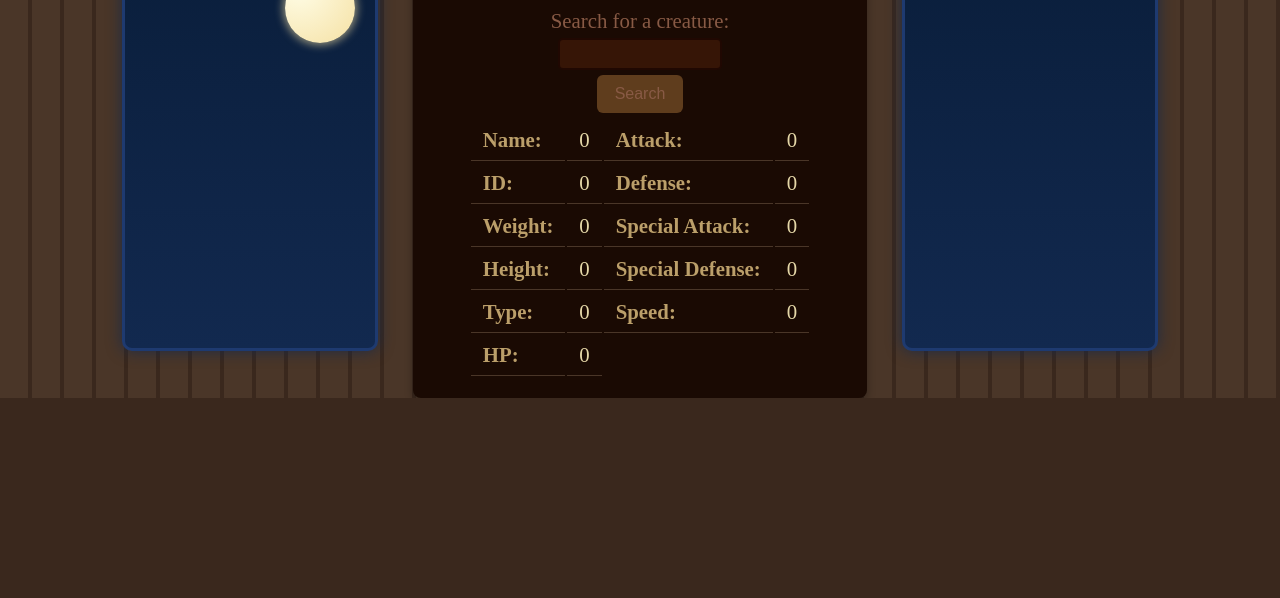
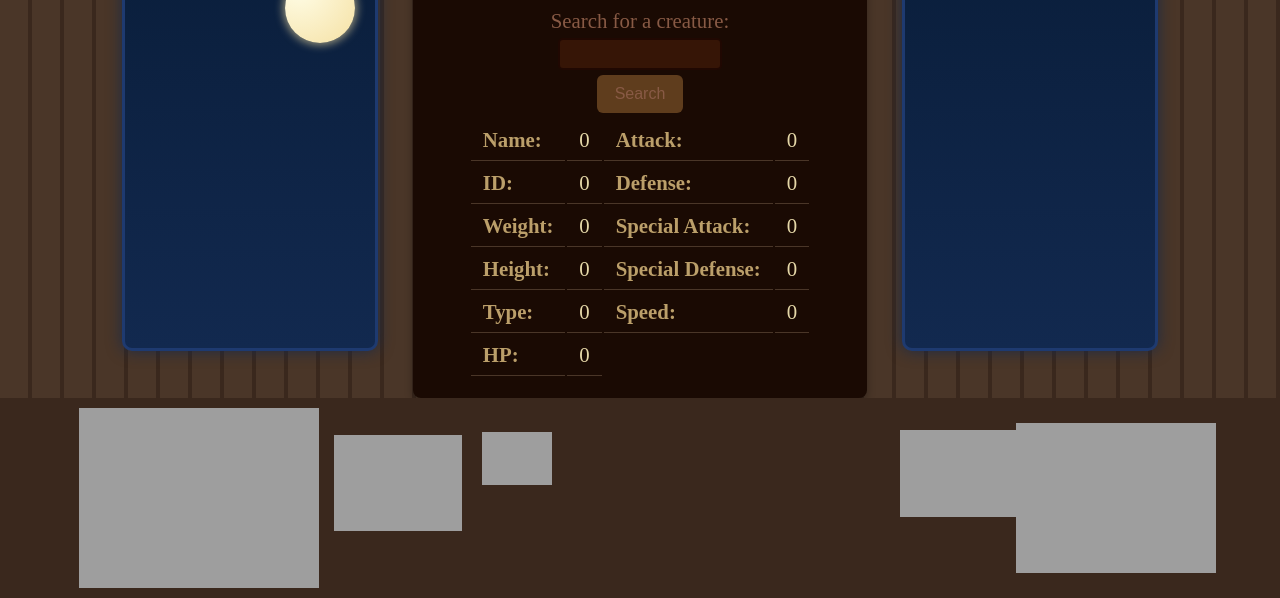
Before and after one commit to DanFrunza/FreeCodeCamp-JavaScriptAlgorithmsAndDataStructures-RPGCreatureSearchApp, a plain HTML site: page index.html in a window 1280 px wide. Shown: the part 309-907 px from the top of the page. Drawn offline with Linux system fonts and the light colour scheme; the site is published under a folder, as on GitHub Pages, so addresses that start at the root find nothing.

Commit message:
Minor update

```diff
--- a/styles.css
+++ b/styles.css
@@ -130,7 +130,7 @@ body{
 #books {
   width: 270px;
   height: 180px;
-  background-image: url('/img/book.png');
+  background-image: url('./img/book.png');
   background-size: contain;
   background-repeat: no-repeat;
   background-position: center;
@@ -139,7 +139,7 @@ body{
 #potion {
   width: 70px;
   height: 100px;
-  background-image: url('/img/potion.png');
+  background-image: url('./img/potion.png');
   background-size: contain;
   background-repeat: no-repeat;
   background-position: center;
@@ -150,7 +150,7 @@ body{
 #skull {
   width: 128px;
   height: 150px;
-  background-image: url('/img/skull.png');
+  background-image: url('./img/skull.png');
   background-size: contain;
   background-repeat: no-repeat;
   background-position: center;
@@ -160,7 +160,7 @@ body{
 #candle {
   width: 116px;
   height: 150px;
-  background-image: url('/img/candle.png');
+  background-image: url('./img/candle.png');
   background-size: contain;
   background-repeat: no-repeat;
   background-position: center;
@@ -169,7 +169,7 @@ body{
 #beer {
   width: 200px;
   height: 200px;
-  background-image: url('/img/beer.png');
+  background-image: url('./img/beer.png');
   background-size: contain;
   background-repeat: no-repeat;
   background-position: center;
```
